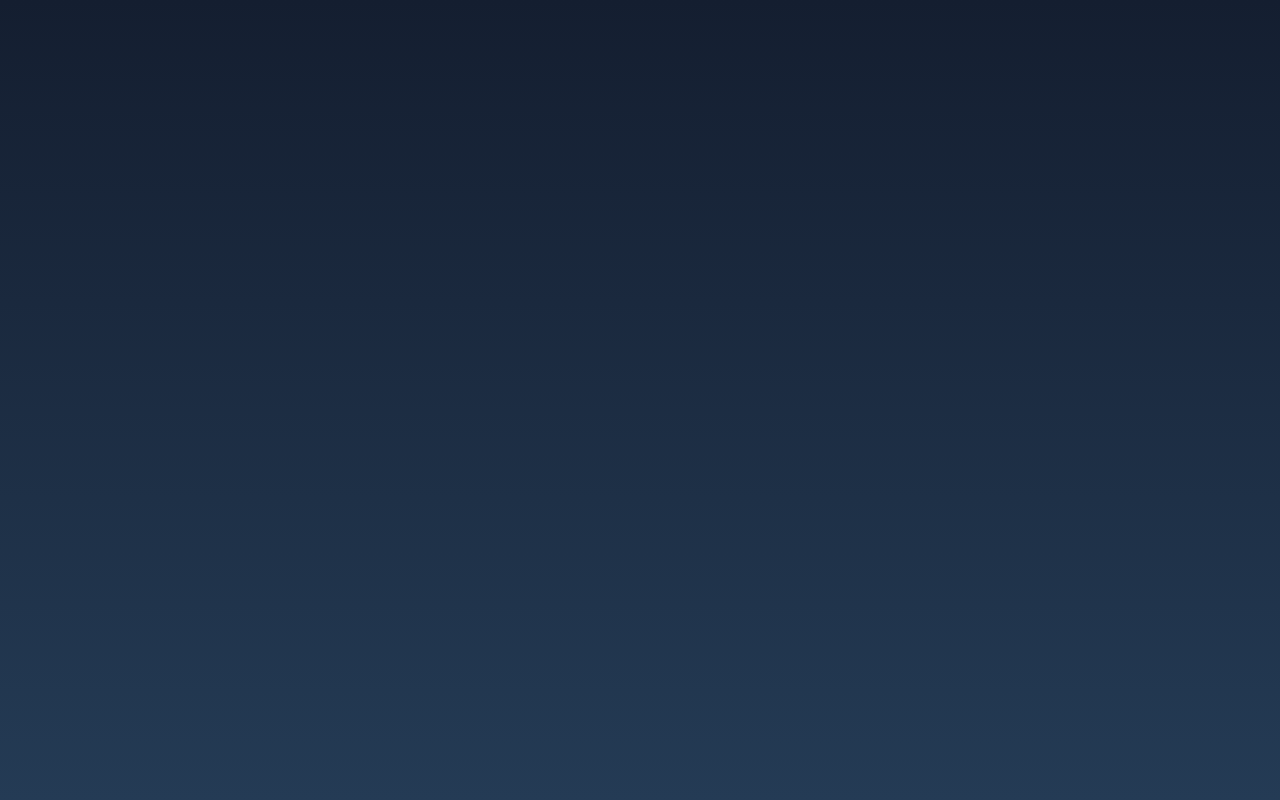
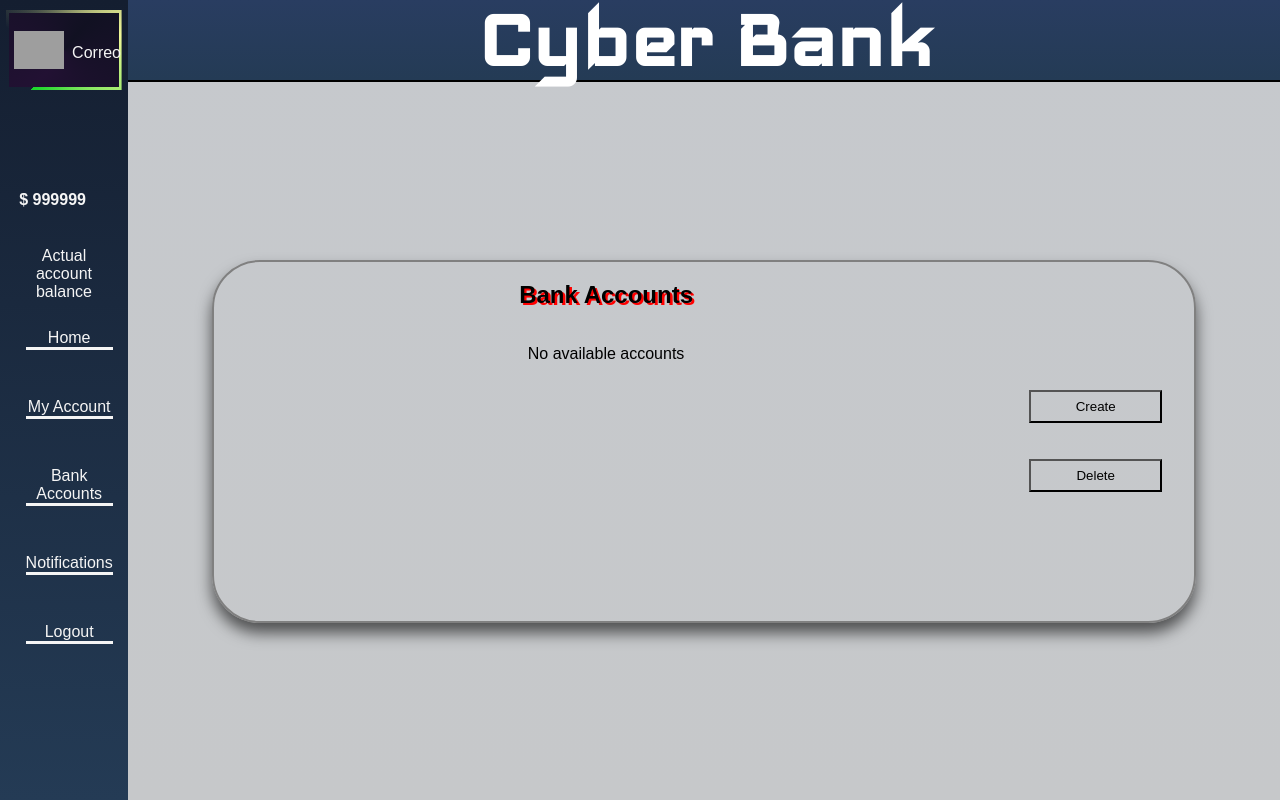
Before and after one commit to PereReynesSolera/Solera_BankPractice, a React (Create React App) app: page /accounts in a window 1280 px wide. Before the commit this address had no page. Built offline with nearby package versions, Linux system fonts and the light colour scheme; grey boxes are pictures that could not be loaded.

Commit message:
"Not enough good front end interface"

```diff
--- a/src/App.js
+++ b/src/App.js
@@ -1,6 +1,7 @@
 import Form from './components/Register/Form';
 import Principal from './components/Principal/Principal';
 import Login from './components/Login/Login';
+import BankAccounts from './components/Bank_Accounts/BankAccounts'
 import './App.css';
 
 import { BrowserRouter, Routes, Route } from "react-router-dom";
@@ -13,6 +14,7 @@ function App() {
           <Route path="/" element={<Form />}/>
           <Route path="/principal" element={<Principal />}/>
           <Route path="/login" element={<Login />}/>
+          <Route path="/accounts" element={<BankAccounts />}/>
         </Routes>
       </BrowserRouter>
     </div>
--- /dev/null
+++ b/src/components/Bank_Accounts/BankAccounts.css
@@ -0,0 +1,61 @@
+.general-container {
+    width: 100%;
+    margin: 0;
+    padding: 0;
+    display: flex;
+    justify-content: center;
+    align-items: center;
+}
+
+.dashboardAccount{
+    width: 90%;
+    height: 100vh;
+    background: linear-gradient(#c6c9cd, #c6c8ca);
+    display: flex;
+    flex-direction: column;
+}
+
+.bodyDashboardAccount{
+    height: 100%;
+    width: 100%;
+    display: flex;
+    justify-content: center;
+    align-items: center;
+}
+
+.centerAccount{
+    border-radius: 3em;
+    display: flex;
+    flex-direction: row;
+    height: 50%;
+    width: 85%;
+    border: 2px solid grey;
+    box-shadow: 0 10px 15px rgba(0,0,0,.6);
+}
+
+.Izq {
+    width: 80%;
+    height: 100%;
+    display: flex;
+    align-items: center;
+    flex-direction: column;
+}
+
+.Der {
+    width: 20%;
+    height: 100%;
+    display: flex;
+    justify-content: center;
+    align-items: center;
+    flex-direction: column;
+    gap: 10%;
+}
+
+.Der button{
+    height: 2.5em;
+    width: 10em;
+}
+
+.headerdos{
+    text-shadow: 0.1em 0.1em red;
+}
--- a/src/components/Bank_Accounts/BankAccounts.js
+++ b/src/components/Bank_Accounts/BankAccounts.js
@@ -1,15 +1,39 @@
+import Sidebar from "../SideBarGeneral/SideBar";
 
+import "./BankAccounts.css";
 
 const BankAccounts = () => {
+  const accounts = [];
 
-    const data = () => {
-        const response = fetch()
-    }
+  return (
+    <div className="general-container">
+      <Sidebar />
+      <div className="dashboardAccount">
+        <header className="headerDashboard">
+          <h1>Cyber Bank</h1>
+        </header>
+        <div className="bodyDashboardAccount">
+          <div className="centerAccount">
+            <div className="Izq">
+              <h2 className="headerdos">Bank Accounts</h2>
+              {accounts.length <= 0 ? (
+                  <p>No available accounts</p>
+                ) : (
+                  accounts.map((account) => {
+                    return <p>{account}</p>;
+                  })
+                )
+              }
+            </div>
+            <div className="Der">
+              <button type="button" className="create">Create</button>
+              <button type="button" className="delete">Delete</button>
+            </div>
+          </div>
+        </div>
+      </div>
+    </div>
+  );
+};
 
-
-    return(
-        <div>
-
-        </div>
-    );
-}
+export default BankAccounts;
--- a/src/components/Principal/Dashboard.css
+++ b/src/components/Principal/Dashboard.css
@@ -42,6 +42,7 @@ body {
   }
 
   .center{
+    border-radius: 3em;
     width: 75%;
     height: 75%;
     border: 2px solid grey;
--- a/src/components/SideBarGeneral/SideBar.js
+++ b/src/components/SideBarGeneral/SideBar.js
@@ -1,9 +1,12 @@
 import "./SideBar.css";
 import "@fortawesome/fontawesome-free/css/all.min.css";
+
+import { useNavigate } from 'react-router';
 
 const Sidebar = () => {
 
   let accountUser;
+  const navigate = useNavigate();
 
   const data = async () => {
     try {
@@ -17,6 +20,10 @@ const Sidebar = () => {
       console.log(error.getMessage() + "Hay tremendo error");
     }
   };
+
+  const move = () => {
+    navigate("/accounts");
+  }
 
   return (
     <div className="sidebar">
@@ -42,7 +49,7 @@ const Sidebar = () => {
             <a href="#">My Account</a>
           </li>
           <li className="list">
-            <a href="#">Bank Accounts</a>
+            <a href="#" onClick={move}>Bank Accounts</a>
           </li>
           <li className="list">
             <a href="#">Notifications</a>
```
